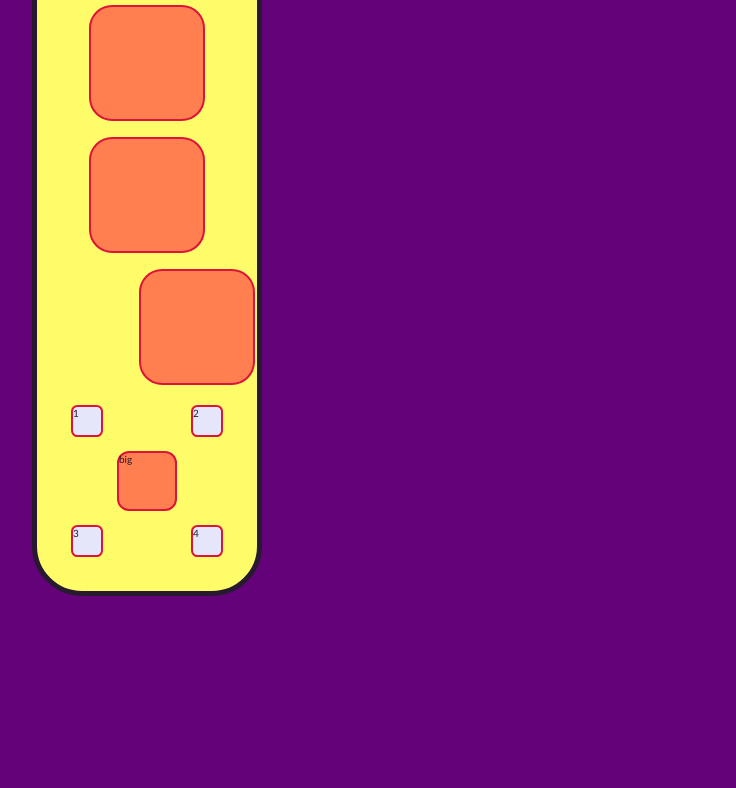
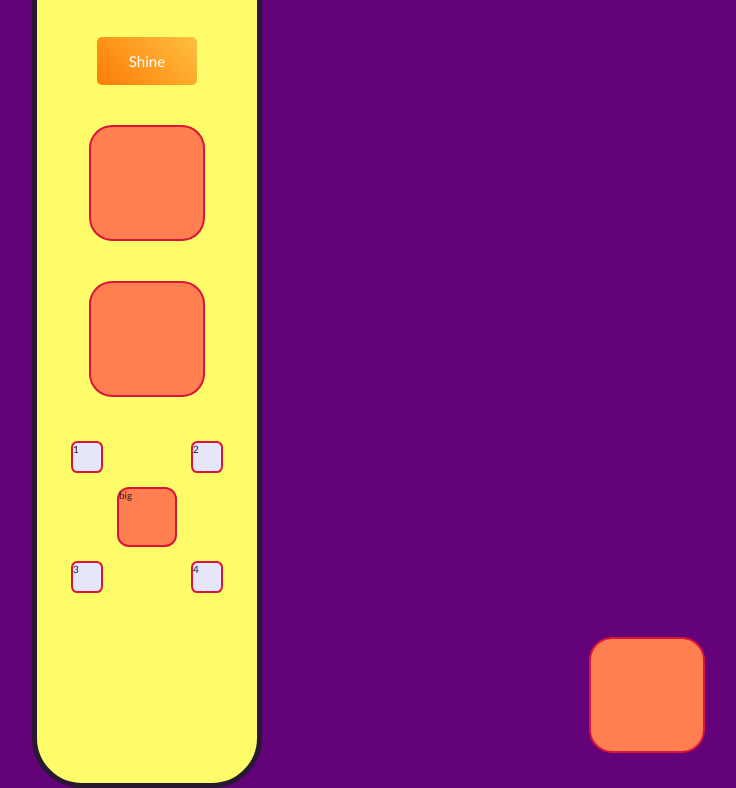
Before and after one commit to FonfonHaha/parazo_website, a plain HTML site: page site/exo/exo.html in a window 1280 px wide. Shown: the part 350-1138 px from the top of the page, without its empty margins (493-1229 px from the left). Before the commit the page ends 946 px from the top, so only its background shows below. Drawn offline with Linux system fonts and the light colour scheme.

Commit message:
testing cubic bezier

```diff
--- a/site/exo/exo.html
+++ b/site/exo/exo.html
@@ -30,7 +30,6 @@
         </button>
         <div class="anim anim-bounce"></div>
         <div class="anim anim-rotate"></div>
-        <div class="anim anim-crazy"></div>
         <div class="multiple-rotate anim-rotate">
             <div class="anim anim-rotate-special anim-1">1</div>
             <div class="anim anim-rotate-special anim-2">2</div>
@@ -38,6 +37,7 @@
             <div class="anim anim-rotate-special anim-4">4</div>
             <div class="anim anim-rotate anim-big">big</div>
         </div>
+        <div class="anim anim-cubez"></div>
     </section>
 </body>
 </html>
--- a/site/exo/style_exo.css
+++ b/site/exo/style_exo.css
@@ -7,7 +7,7 @@ section {
     flex-direction: column;
     justify-content: center;
     align-items: center;
-    gap: 16px;
+    gap: 40px;
 }
 
 .btn-zoom {
@@ -103,10 +103,6 @@ section {
     animation: rotate-special 2s ease-out 1s infinite normal none;
 }
 
-.anim-crazy {
-  animation: bounce 2s ease infinite;
-}
-
 .multiple-rotate {
     will-change: transform;
     aspect-ratio: 1/1;
@@ -150,10 +146,19 @@ section {
     grid-row: 2 / 3;
 }
 
+.anim-cubez {
+    animation: bounce-far 0.5s cubic-bezier(1,-1.65,.38,1.94) 1s forwards;
+}
+
 @keyframes bounce {
     0%      { transform: translateX(0); }
     50%     { transform: translateX(50px); }
     100%    { transform: translateX(0); }
+}
+
+@keyframes bounce-far {
+    0%      { transform: translateX(0); }
+    100%     { transform: translateX(500px); }
 }
 
 @keyframes rotate {
```
